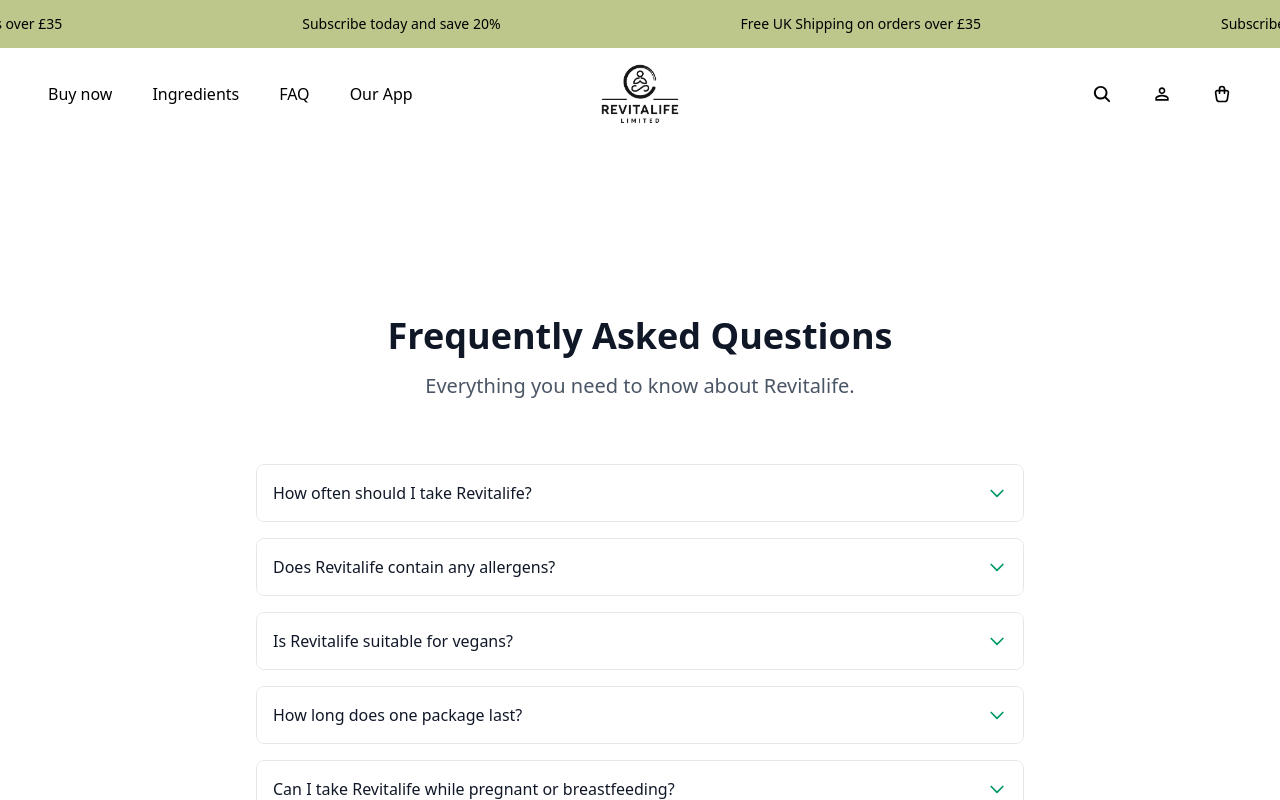
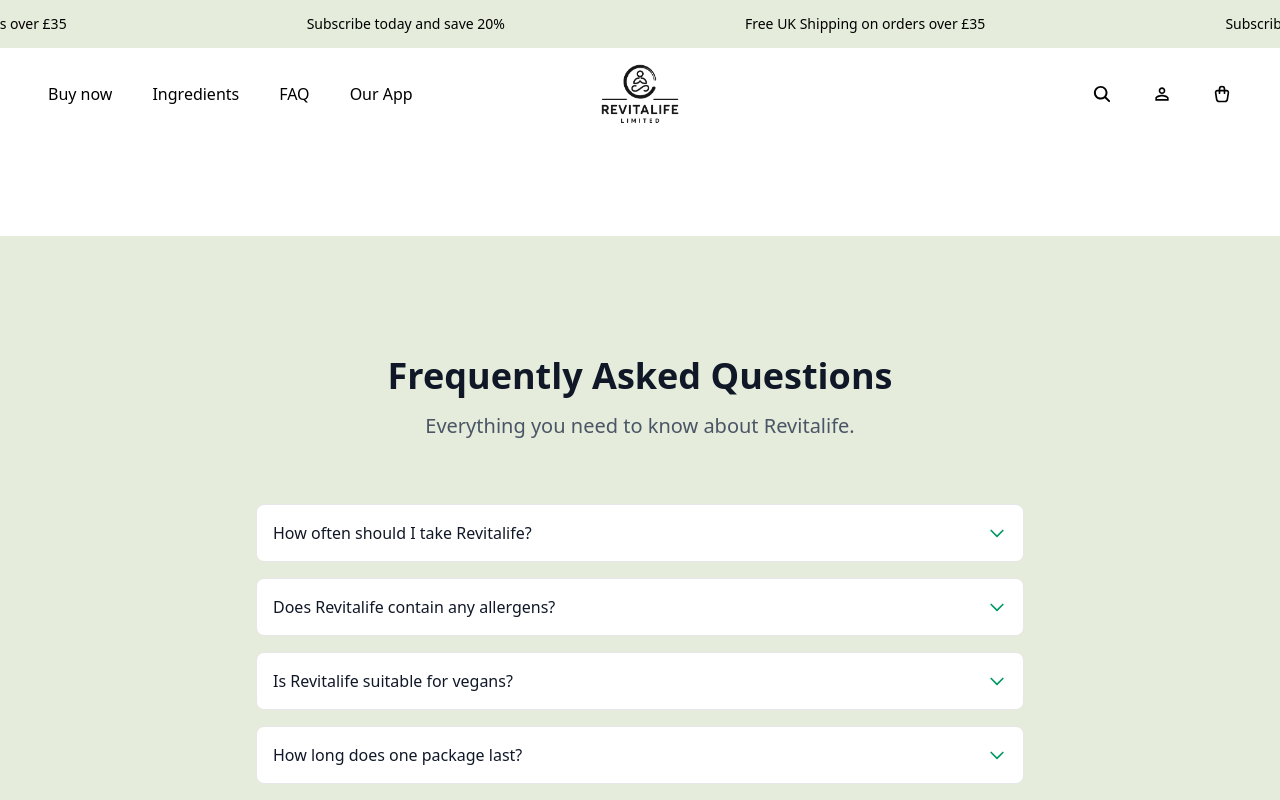
Before and after one commit to johnnybasgallop/Revitalife-main, a Next.js app: page /faq in a window 1280 px wide. Shown: the top 800 px of the page. Built offline with nearby package versions, Linux system fonts and the light colour scheme.

Commit message:
adjusted alternating site colours

```diff
--- a/src/components/Header.tsx
+++ b/src/components/Header.tsx
@@ -135,7 +135,7 @@
     <>
       <div className="flex flex-col">
         {/* Scrolling announcement bar (3 items per loop, seamless) */}
-        <div className="w-full bg-[#bdc68b] h-12 text-sm text-emerald-900 overflow-hidden flex items-center px-4 md:px-8">
+        <div className="w-full bg-[#7F9F4B]/20 h-12 text-sm text-emerald-900 overflow-hidden flex items-center px-4 md:px-8">
           <motion.div
             className="flex flex-none"
             animate={{ x: ["0%", "-50%"] }}
--- a/src/components/IngredientCard.tsx
+++ b/src/components/IngredientCard.tsx
@@ -1,6 +1,4 @@
 "use client";
-
-import Image from 'next/image';
 
 interface IngredientCardProps {
   name: string;
@@ -8,10 +6,14 @@
   icon: string;
 }
 
-export function IngredientCard({ name, description, icon }: IngredientCardProps) {
+export function IngredientCard({
+  name,
+  description,
+  icon,
+}: IngredientCardProps) {
   return (
     <div className="bg-white rounded-2xl p-6 shadow-sm hover:shadow-md transition-shadow duration-300 border border-gray-100">
-      <div className="w-12 h-12 bg-emerald-50 rounded-full flex items-center justify-center mb-4">
+      {/* <div className="w-12 h-12 bg-emerald-50 rounded-full flex items-center justify-center mb-4">
         <Image
           src={icon}
           alt={name}
@@ -19,7 +21,7 @@
           height={24}
           className="text-emerald-600"
         />
-      </div>
+      </div> */}
       <h3 className="text-lg font-medium text-gray-900 mb-2">{name}</h3>
       <p className="text-gray-600 text-sm">{description}</p>
     </div>
--- a/src/screens/BuySection.tsx
+++ b/src/screens/BuySection.tsx
@@ -55,7 +55,7 @@
     <section
       id="buy"
       ref={sectionRef}
-      className="relative min-h-[95vh] flex items-center pb-10 md:py-15 lg:py-32 bg-white overflow-hidden"
+      className="relative min-h-[95vh] flex items-center pb-10 md:py-15 lg:py-32 bg-[#7F9F4B]/20 overflow-hidden"
     >
       {/* Decorative elements with parallax motion
       <motion.div
--- a/src/screens/FAQSection.tsx
+++ b/src/screens/FAQSection.tsx
@@ -7,7 +7,7 @@
   return (
     <section
       id="faq"
-      className="py-15 min-h-[95vh] lg:pt-20 lg:pb-50 bg-white overflow-hidden relative snap-start snap-always"
+      className="py-15 min-h-[80vh] lg:pt-30 bg-[#7F9F4B]/20 overflow-hidden relative snap-start snap-always"
     >
       <div className="container mx-auto px-4">
         <div className="text-center mb-16">
--- a/src/screens/OurApp.tsx
+++ b/src/screens/OurApp.tsx
@@ -61,7 +61,7 @@
     <section
       id="app"
       ref={sectionRef}
-      className="py-24 min-h-[95vh] lg:py-32 bg-white overflow-hidden relative"
+      className="py-24 min-h-[80vh] lg:py-40 bg-white overflow-hidden relative"
     >
       {/* Decorative elements - hidden on mobile */}
       {!isMobile && (
--- a/src/screens/TestimonialsSection.tsx
+++ b/src/screens/TestimonialsSection.tsx
@@ -7,7 +7,11 @@
   const ref = useRef(null);
 
   return (
-    <section ref={ref} id="testimonials" className="py-24 bg-white overflow-hidden relative snap-start snap-always">
+    <section
+      ref={ref}
+      id="testimonials"
+      className="py-24 bg-[#7F9F4B]/20 overflow-hidden relative snap-start snap-always"
+    >
       <div className="container mx-auto px-4">
         <div className="text-center mb-16">
           <h2 className="text-3xl md:text-4xl font-bold text-gray-900 mb-4">
@@ -16,17 +20,27 @@
         </div>
         <div className="grid grid-cols-1 md:grid-cols-3 gap-8">
           {testimonials.map((testimonial, index) => (
-            <div key={index} className="bg-gray-50 p-8 rounded-2xl border border-gray-100">
+            <div
+              key={index}
+              className="bg-gray-50 p-8 rounded-2xl border border-gray-100"
+            >
               <div className="flex mb-4">
                 {[...Array(5)].map((_, i) => (
-                  <svg key={i} className="w-5 h-5 text-yellow-400" fill="currentColor" viewBox="0 0 20 20">
+                  <svg
+                    key={i}
+                    className="w-5 h-5 text-yellow-400"
+                    fill="currentColor"
+                    viewBox="0 0 20 20"
+                  >
                     <path d="M9.049 2.927c.3-.921 1.603-.921 1.902 0l1.07 3.292a1 1 0 00.95.69h3.462c.969 0 1.371 1.24.588 1.81l-2.8 2.034a1 1 0 00-.364 1.118l1.07 3.292c.3.921-.755 1.688-1.54 1.118l-2.8-2.034a1 1 0 00-1.175 0l-2.8 2.034c-.784.57-1.838-.197-1.539-1.118l1.07-3.292a1 1 0 00-.364-1.118L2.98 8.72c-.783-.57-.38-1.81.588-1.81h3.461a1 1 0 00.951-.69l1.07-3.292z" />
                   </svg>
                 ))}
               </div>
               <p className="text-gray-700 mb-4 italic">"{testimonial.quote}"</p>
               <div>
-                <p className="font-medium text-gray-900">{testimonial.author}</p>
+                <p className="font-medium text-gray-900">
+                  {testimonial.author}
+                </p>
                 <p className="text-gray-500 text-sm">{testimonial.location}</p>
               </div>
             </div>
```
